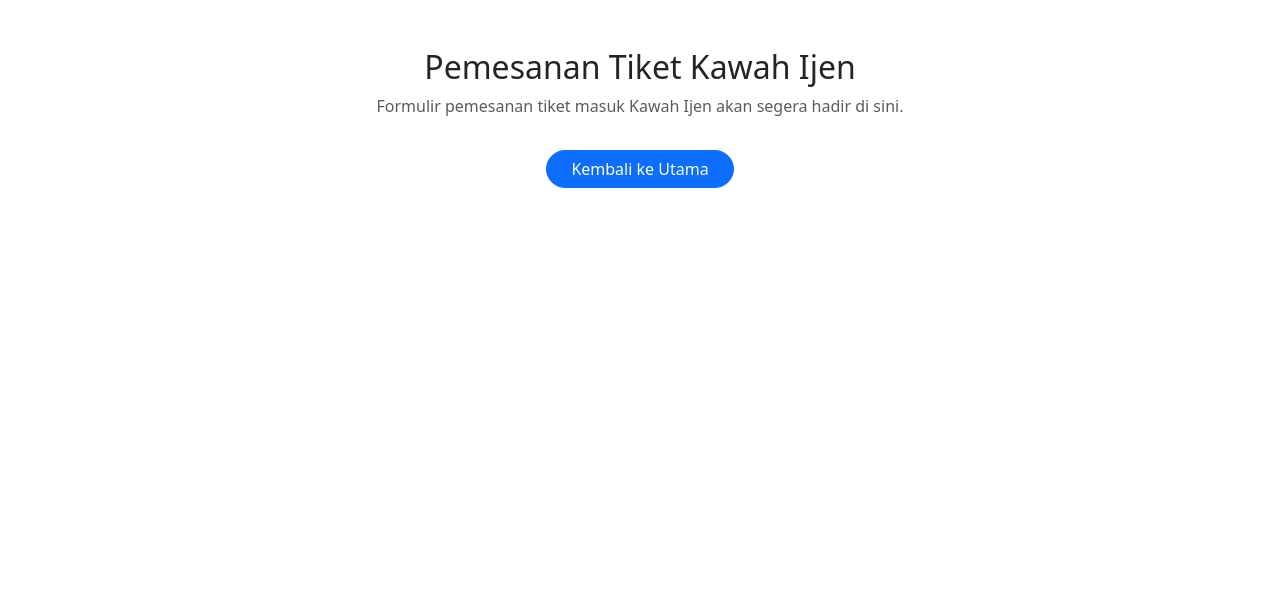
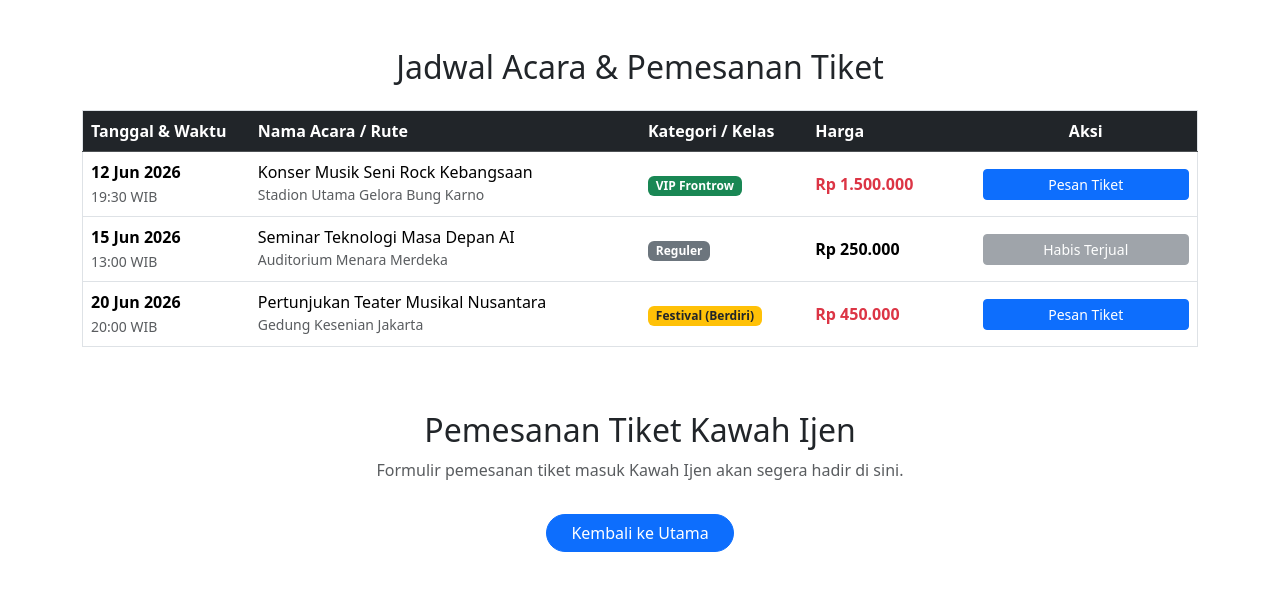
Before and after one commit to AkatsuMiku/Project-PemWEB, a PHP site: page /tiket in a window 1280 px wide. Shown: the part 56-655 px from the top of the page. Run offline with PHP 8.4, Linux system fonts and the light colour scheme; some libraries are stand-ins or nearby versions.

Commit message:
Save event and ticket table to tiket.php

```diff
--- a/tiket/tiket.php
+++ b/tiket/tiket.php
@@ -37,6 +37,73 @@
                 </nav>
             </div>
         </div>
+        <div class="row">
+            <div class="col">
+                <div class="container mt-5">
+                    <h2 class="mb-4 text-center">Jadwal Acara & Pemesanan Tiket</h2>
+                    <div class="table-responsive">
+                        <table class="table table-hover align-middle border">
+                        <thead class="table-dark">
+                            <tr>
+                            <th scope="col" style="width: 15%;">Tanggal & Waktu</th>
+                            <th scope="col" style="width: 35%;">Nama Acara / Rute</th>
+                            <th scope="col" style="width: 15%;">Kategori / Kelas</th>
+                            <th scope="col" style="width: 15%;">Harga</th>
+                            <th scope="col" style="width: 20%;" class="text-center">Aksi</th>
+                            </tr>
+                        </thead>
+                        <tbody>
+                            <tr>
+                            <td>
+                                <strong>12 Jun 2026</strong><br>
+                                <small class="text-muted">19:30 WIB</small>
+                            </td>
+                            <td>
+                                <h6 class="mb-0">Konser Musik Seni Rock Kebangsaan</h6>
+                                <small class="text-muted">Stadion Utama Gelora Bung Karno</small>
+                            </td>
+                            <td><span class="badge bg-success">VIP Frontrow</span></td>
+                            <td><strong class="text-danger">Rp 1.500.000</strong></td>
+                            <td class="text-center">
+                                <button class="btn btn-primary btn-sm w-100" type="button">Pesan Tiket</button>
+                            </td>
+                            </tr>
+                            <tr>
+                            <td>
+                                <strong>15 Jun 2026</strong><br>
+                                <small class="text-muted">13:00 WIB</small>
+                            </td>
+                            <td>
+                                <h6 class="mb-0">Seminar Teknologi Masa Depan AI</h6>
+                                <small class="text-muted">Auditorium Menara Merdeka</small>
+                            </td>
+                            <td><span class="badge bg-secondary">Reguler</span></td>
+                            <td><strong>Rp 250.000</strong></td>
+                            <td class="text-center">
+                                <button class="btn btn-secondary btn-sm w-100" disabled type="button">Habis Terjual</button>
+                            </td>
+                            </tr>
+                            <tr>
+                            <td>
+                                <strong>20 Jun 2026</strong><br>
+                                <small class="text-muted">20:00 WIB</small>
+                            </td>
+                            <td>
+                                <h6 class="mb-0">Pertunjukan Teater Musikal Nusantara</h6>
+                                <small class="text-muted">Gedung Kesenian Jakarta</small>
+                            </td>
+                            <td><span class="badge bg-warning text-dark">Festival (Berdiri)</span></td>
+                            <td><strong class="text-danger">Rp 450.000</strong></td>
+                            <td class="text-center">
+                                <button class="btn btn-primary btn-sm w-100" type="button">Pesan Tiket</button>
+                            </td>
+                            </tr>
+                        </tbody>
+                        </table>
+                    </div>
+                </div>
+            </div>
+        </div>
     </div>
     <div class="row">
         <div class="col text-center my-5">
```
